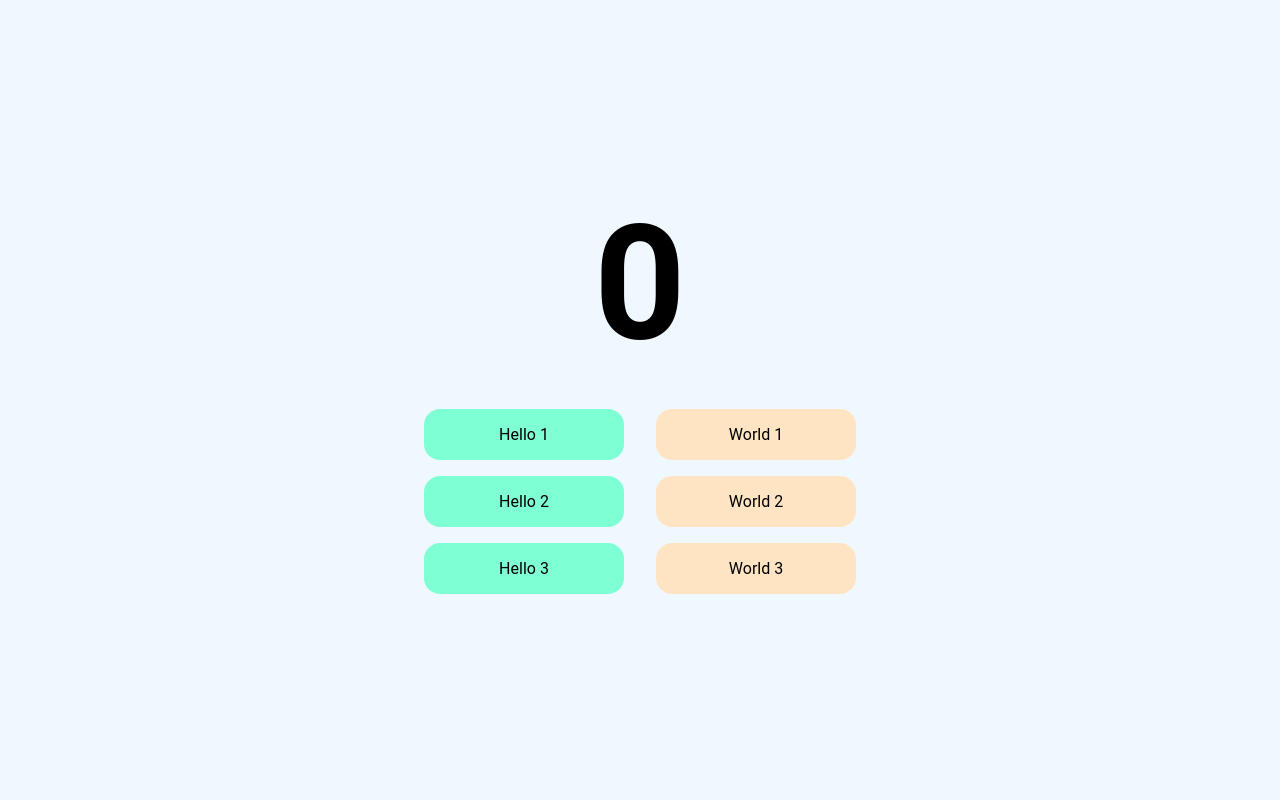
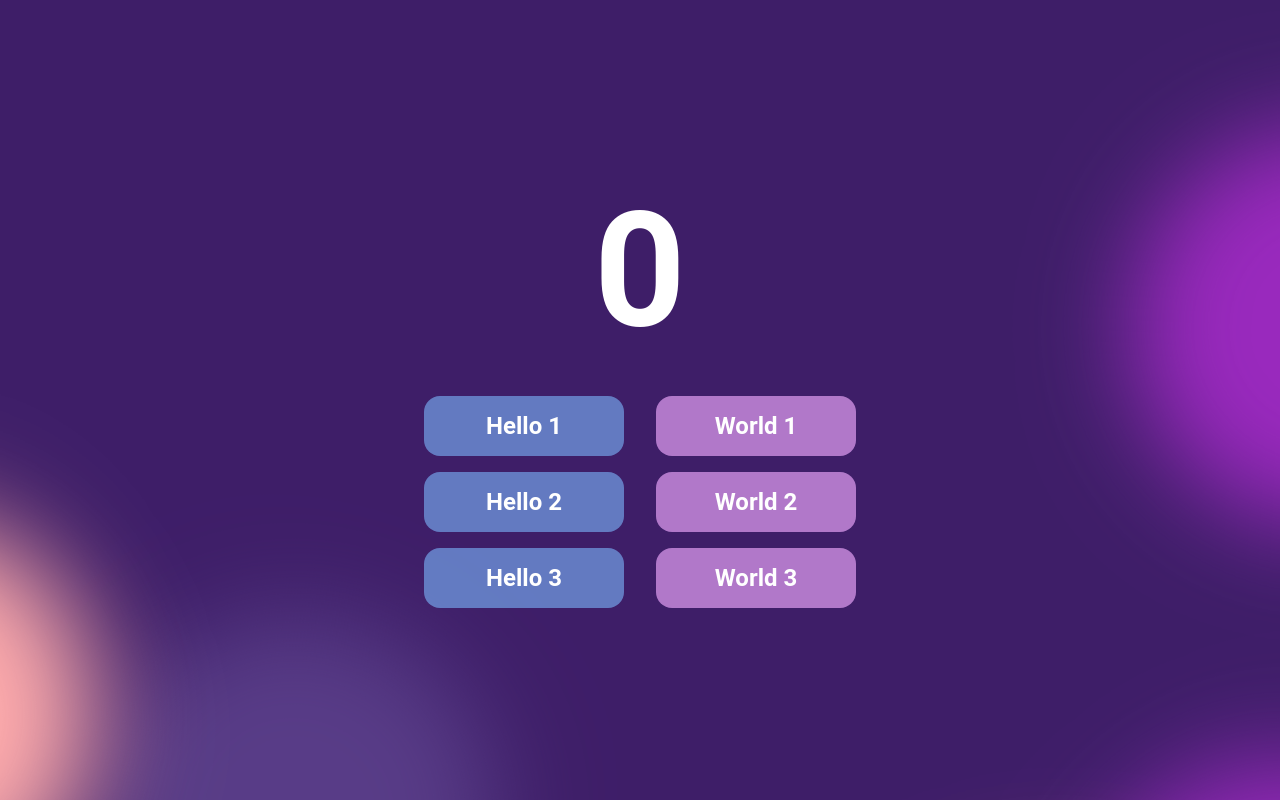
Before and after one commit to morekaccino/memory_game, a React (Create React App) app: page / in a window 1280 px wide. Built offline with nearby package versions, Linux system fonts and the light colour scheme; no server answers.

Commit message:
added cheer sound and confetti

```diff
--- a/package.json
+++ b/package.json
@@ -10,7 +10,8 @@
     "react-dom": "^18.2.0",
     "react-scripts": "5.0.1",
     "web-vitals": "^2.1.4",
-    "react-confetti-explosion": "^2.1.2"
+    "react-confetti-explosion": "^2.1.2",
+    "use-sound": "^4.0.1"
   },
   "scripts": {
     "start": "react-scripts start",
--- a/src/App.js
+++ b/src/App.js
@@ -1,5 +1,11 @@
 import React from 'react';
+import ConfettiExplosion from 'react-confetti-explosion';
+import useSound from 'use-sound'
+import cheer from './sound/cheer.mp3'
+
+
 import './css/styles.css';
+import './css/background.css';
 
 
 function Draggable({word, id, setDraggable, isPaired}) {
@@ -29,6 +35,8 @@ function Draggable({word, id, setDraggable, isPaired}) {
 }
 
 function Placeholder({word, id, draggable, updateScore, onDrop, isPaired}) {
+    const [isExploding, setIsExploding] = React.useState(false);
+    const [playCheer] = useSound(cheer)
     const handleDragOver = (e) => {
         e.preventDefault();
     };
@@ -41,19 +49,25 @@ function Placeholder({word, id, draggable, updateScore, onDrop, isPaired}) {
             console.log('Match!');
             updateScore();
             onDrop(id, draggable);
+            setIsExploding(true);
+            playCheer()
         }
     };
 
     return (
+        <>
+            {isExploding && <ConfettiExplosion/>}
             <div
                 className={`placeholder ${isPaired ? 'paired' : ''}`}
                 id={`placeholder-${id}`}
                 draggable={"false"}
                 onDrop={handleDrop}
                 onDragOver={handleDragOver}
+
             >
                 {word}
             </div>
+        </>
     );
 }
 
@@ -73,6 +87,19 @@ function App() {
     };
 
     return (
+        <>
+            <div className={'background'}>
+                <span></span>
+                <span></span>
+                <span></span>
+                <span></span>
+                <span></span>
+                <span></span>
+                <span></span>
+                <span></span>
+                <span></span>
+                <span></span>
+            </div>
             <div className={'game-container'}>
                 <div className={'score'}>{score}</div>
                 <div className={'board'}>
@@ -125,6 +152,7 @@ function App() {
                     </div>
                 </div>
             </div>
+        </>
     );
 }
 
--- /dev/null
+++ b/src/css/background.css
@@ -0,0 +1,150 @@
+/* SOURCE: https://wweb.dev/resources/animated-css-background-generator */
+
+@keyframes move {
+    100% {
+        transform: translate3d(0, 0, 1px) rotate(360deg);
+    }
+}
+
+.background {
+    position: fixed;
+    width: 100vw;
+    height: 100vh;
+    top: 0;
+    left: 0;
+    background: #3E1E68;
+    overflow: hidden;
+}
+
+.background span {
+    width: 50vmin;
+    height: 50vmin;
+    border-radius: 50vmin;
+    backface-visibility: hidden;
+    position: absolute;
+    animation: move;
+    animation-duration: 11;
+    animation-timing-function: linear;
+    animation-iteration-count: infinite;
+}
+
+
+.background span:nth-child(0) {
+    color: #9929bd;
+    top: 13%;
+    left: 2%;
+    animation-duration: 261s;
+    animation-delay: -349s;
+    transform-origin: 4vw 13vh;
+    box-shadow: 100vmin 0 13.422131396724243vmin currentColor;
+}
+
+.background span:nth-child(1) {
+    color: #583C87;
+    top: 99%;
+    left: 22%;
+    animation-duration: 150s;
+    animation-delay: -227s;
+    transform-origin: -24vw 8vh;
+    box-shadow: -100vmin 0 12.58137460379168vmin currentColor;
+}
+
+.background span:nth-child(2) {
+    color: #4d22b3;
+    top: 69%;
+    left: 85%;
+    animation-duration: 73s;
+    animation-delay: -277s;
+    transform-origin: 25vw -15vh;
+    box-shadow: -100vmin 0 13.05472008014894vmin currentColor;
+}
+
+.background span:nth-child(3) {
+    color: #9929bd;
+    top: 92%;
+    left: 37%;
+    animation-duration: 363s;
+    animation-delay: -181s;
+    transform-origin: 9vw -17vh;
+    box-shadow: -100vmin 0 12.688351756167409vmin currentColor;
+}
+
+.background span:nth-child(4) {
+    color: #FFACAC;
+    top: 37%;
+    left: 42%;
+    animation-duration: 107s;
+    animation-delay: -40s;
+    transform-origin: 12vw 14vh;
+    box-shadow: 100vmin 0 13.33052487180294vmin currentColor;
+}
+
+.background span:nth-child(5) {
+    color: #f908b5;
+    top: 7%;
+    left: 19%;
+    animation-duration: 384s;
+    animation-delay: -61s;
+    transform-origin: 21vw 6vh;
+    box-shadow: -100vmin 0 12.983141518403222vmin currentColor;
+}
+
+.background span:nth-child(6) {
+    color: #f908b5;
+    top: 46%;
+    left: 19%;
+    animation-duration: 294s;
+    animation-delay: -56s;
+    transform-origin: 17vw 5vh;
+    box-shadow: -100vmin 0 12.908419707827084vmin currentColor;
+}
+
+.background span:nth-child(7) {
+    color: #E45A84;
+    top: 3%;
+    left: 76%;
+    animation-duration: 270s;
+    animation-delay: -56s;
+    transform-origin: 3vw 13vh;
+    box-shadow: 100vmin 0 13.399369937120628vmin currentColor;
+}
+
+.background span:nth-child(8) {
+    color: #583C87;
+    top: 55%;
+    left: 52%;
+    animation-duration: 137s;
+    animation-delay: -233s;
+    transform-origin: 13vw 16vh;
+    box-shadow: -100vmin 0 13.398888564431253vmin currentColor;
+}
+
+.background span:nth-child(9) {
+    color: #E45A84;
+    top: 46%;
+    left: 66%;
+    animation-duration: 182s;
+    animation-delay: -351s;
+    transform-origin: 12vw 0vh;
+    box-shadow: 100vmin 0 13.439380383084586vmin currentColor;
+}
+
+.background span:nth-child(10) {
+    color: #9929bd;
+    top: 5%;
+    left: 55%;
+    animation-duration: 201s;
+    animation-delay: -28s;
+    transform-origin: 13vw 25vh;
+    box-shadow: 100vmin 0 13.200265011681038vmin currentColor;
+}
+
+.background span:nth-child(11) {
+    color: #583C87;
+    top: 7%;
+    left: 73%;
+    animation-duration: 7s;
+    animation-delay: -284s;
+    transform-origin: -19vw -21vh;
+    box-shadow: 100vmin 0 12.7751097410408vmin currentColor;
+}
--- a/src/css/styles.css
+++ b/src/css/styles.css
@@ -19,12 +19,14 @@ body {
 }
 
 .game-container {
-    background: aliceblue;
+    /*background: linear-gradient(45deg, #e1d186, #fd9c7f);*/
 
     display: flex;
     justify-content: center;
     align-items: center;
     gap: 1rem;
+
+    position: absolute;
 
     flex-direction: column;
 
@@ -37,7 +39,7 @@ body {
     justify-content: center;
     align-items: center;
 
-    color: black;
+    color: white;
     font-size: 10rem;
     font-weight: bold;
 
@@ -58,8 +60,10 @@ body {
     padding: 1rem;
     margin: 1rem;
 
-    background: bisque;
-    color: black;
+    background: rgba(232, 164, 248, 0.68);
+    color: white;
+    font-weight: bold;
+    font-size: 1.5rem;
     border-radius: 1rem;
     width: 200px;
 }
@@ -72,8 +76,10 @@ body {
     padding: 1rem;
     margin: 1rem;
 
-    background: aquamarine;
-    color: black;
+    background: rgba(117, 167, 236, 0.68);
+    color: white;
+    font-weight: bold;
+    font-size: 1.5rem;
     border-radius: 1rem;
     width: 200px;
 
```
Also changed, not shown: 2 other files (tests, documents, lock files or other folders). Lines whose indentation alone changed are shown as unchanged.
